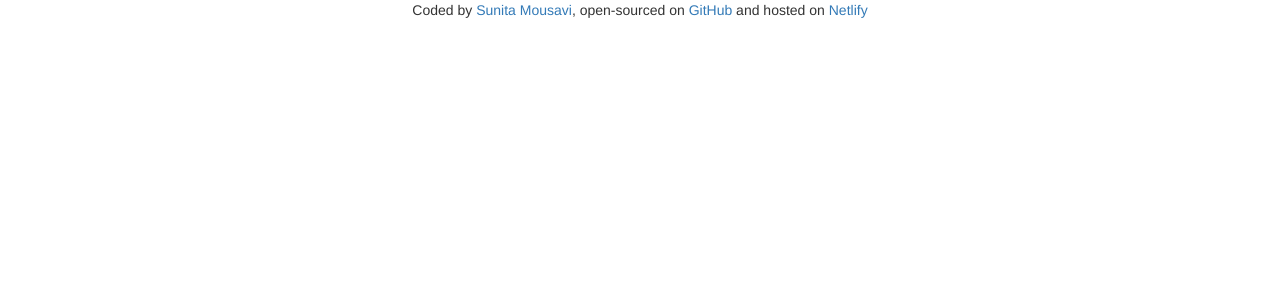
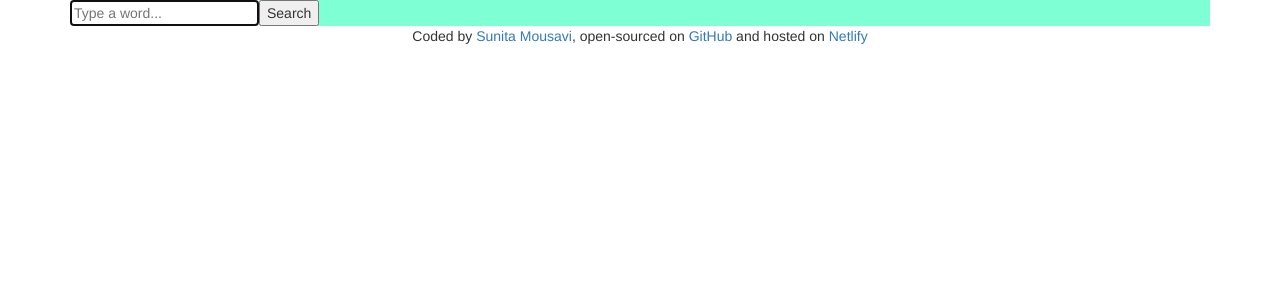
Before and after one commit to SunitaMousavi/react-dictionary-app, a React (Create React App) app: page / in a window 1280 px wide. Shown: the top 300 px of the page. Built offline with nearby package versions, Linux system fonts and the light colour scheme.

Commit message:
Created search form

```diff
--- a/package.json
+++ b/package.json
@@ -7,6 +7,7 @@
     "@testing-library/jest-dom": "^6.8.0",
     "@testing-library/react": "^16.3.0",
     "@testing-library/user-event": "^13.5.0",
+    "axios": "^1.12.1",
     "bootstrap": "^3.4.1",
     "react": "^19.1.1",
     "react-dom": "^19.1.1",
--- a/src/App.js
+++ b/src/App.js
@@ -1,8 +1,12 @@
 import "./App.css";
+import Dictionary from "./Dictionary";
 
 function App() {
   return (
-    <div className="App ">
+    <div className="App container">
+      <main>
+        <Dictionary />
+      </main>
       <footer className="App-footer text-center">
         Coded by{" "}
         <a
--- /dev/null
+++ b/src/Dictionary.css
@@ -0,0 +1,3 @@
+.Dictionary {
+ background-color: aquamarine;
+}
--- /dev/null
+++ b/src/Dictionary.js
@@ -0,0 +1,28 @@
+import React, { useState } from "react";
+import "./Dictionary.css";
+
+export default function Dictionary() {
+  let [keyword, setKeyword] = useState("");
+  function Search(event) {
+    event.preventDefault();
+    alert(`Searching for ${keyword}`);
+  }
+
+  function handleKeywordChange(event) {
+    setKeyword(event.target.value);
+  }
+
+  return (
+    <div className="Dictionary">
+      <form onSubmit={Search}>
+        <input
+          type="search"
+          placeholder="Type a word..."
+          autoFocus="on"
+          onChange={handleKeywordChange}
+        />
+        <input type="submit" value="Search" />
+      </form>
+    </div>
+  );
+}
```
Also changed, not shown: public/manifest.json, 1 other file (tests, documents, lock files or other folders).
